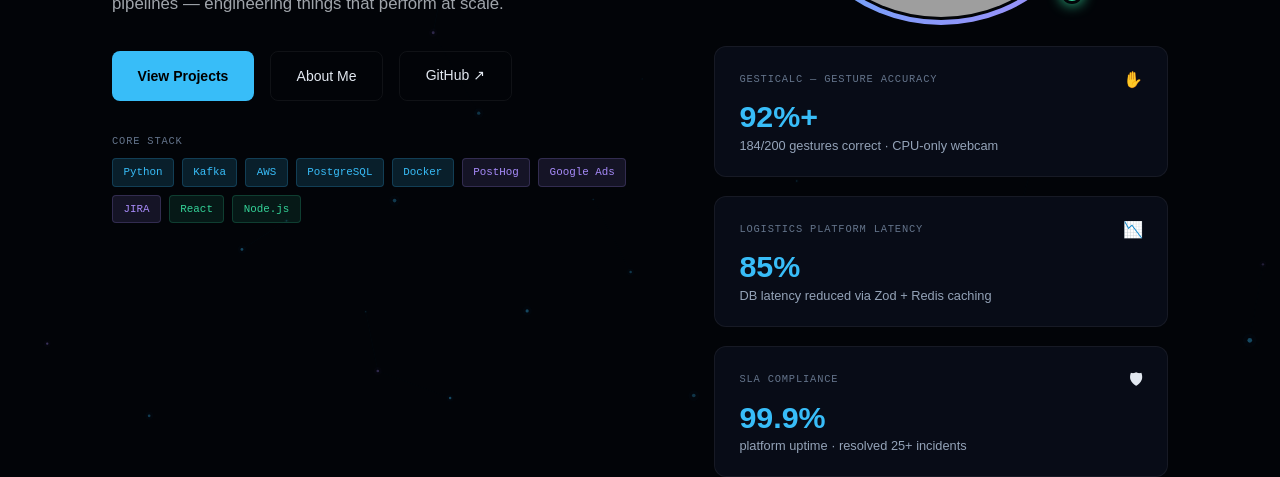
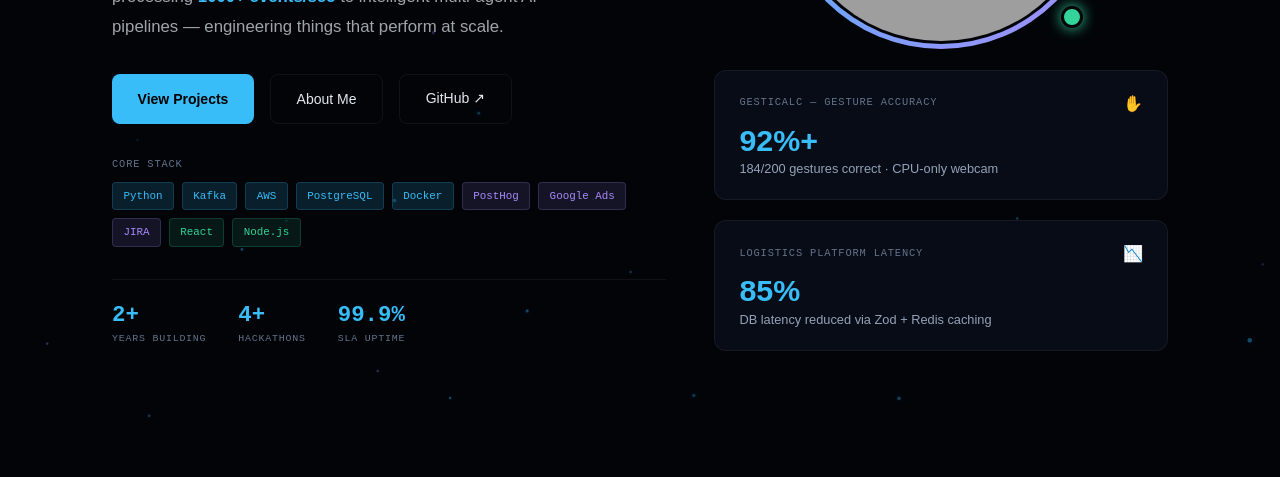
Before and after one commit to sneha-attu/Snehaattu, a React (Vite) app: page / in a window 1280 px wide. Shown: the part 378-855 px from the top of the page. Built offline with nearby package versions, Linux system fonts and the light colour scheme; grey boxes are pictures that could not be loaded.

Commit message:
fix hero empty space - 2 metrics + stats bar

```diff
--- a/src/App.jsx
+++ b/src/App.jsx
@@ -324,7 +324,7 @@ section{position:relative;z-index:1;scroll-margin-top:72px}
 .btn-s:hover{border-color:var(--cyan);color:var(--cyan)}
 
 /* HERO */
-#hero{min-height:100vh;display:flex;align-items:flex-start;padding-top:7rem}
+#hero{min-height:100vh;display:flex;align-items:center;padding-top:5rem;padding-bottom:3rem}
 .hero-inner{display:grid;grid-template-columns:1.1fr .9fr;gap:3rem;align-items:start;width:100%}
 .hero-badge{display:inline-flex;align-items:center;gap:.5rem;font-family:var(--mono);
   font-size:.7rem;color:var(--emerald);border:1px solid rgba(52,211,153,.3);
@@ -761,6 +761,14 @@ function Hero() {
               {["PostHog","Google Ads","JIRA"].map(t => <span key={t} className="pill pv">{t}</span>)}
               {["React","Node.js"].map(t => <span key={t} className="pill pe">{t}</span>)}
             </div>
+            <div style={{ display:"flex", gap:"2rem", marginTop:"2rem", paddingTop:"1.5rem", borderTop:"1px solid var(--b2)" }}>
+              {[["2+","Years Building"],["4+","Hackathons"],["99.9%","SLA Uptime"]].map(([val,lbl]) => (
+                <div key={lbl}>
+                  <div style={{ fontFamily:"var(--mono)", fontSize:"1.4rem", fontWeight:700, color:"var(--cyan)", lineHeight:1 }}>{val}</div>
+                  <div style={{ fontFamily:"var(--mono)", fontSize:".62rem", color:"var(--muted)", textTransform:"uppercase", letterSpacing:".08em", marginTop:".3rem" }}>{lbl}</div>
+                </div>
+              ))}
+            </div>
           </div>
 
           {/* RIGHT — Photo (desktop only) + Metrics */}
@@ -772,7 +780,7 @@ function Hero() {
               <div style={{ position:"absolute", bottom:"18px", right:"18px", zIndex:2, background:"var(--emerald)", borderRadius:"50%", width:"22px", height:"22px", border:"3px solid var(--bg)", boxShadow:"0 0 14px var(--emerald)" }}/>
             </div>
             <div className="metrics-col" style={{ width:"100%" }}>
-              {METRICS.map(m => (
+              {METRICS.slice(0,2).map(m => (
                 <div key={m.tag} className="mc">
                   <div className="mc-head"><span className="mc-tag">{m.tag}</span><span>{m.icon}</span></div>
                   <div className="mc-val">{m.val}</div>
```
